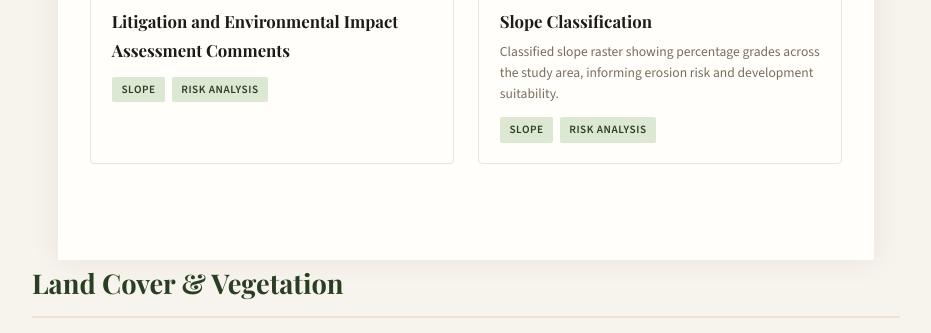
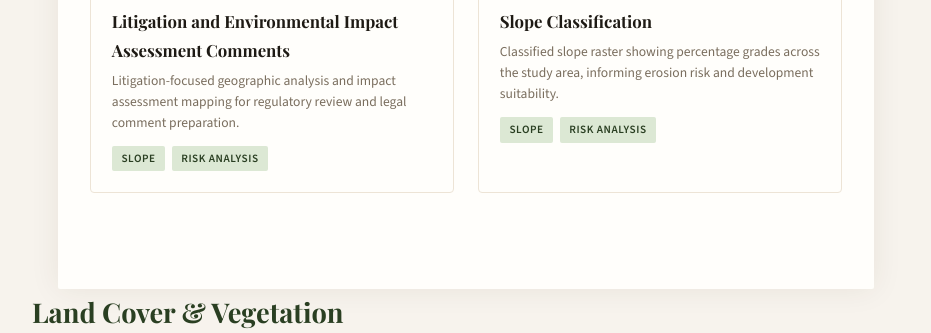
Before and after one commit to spauls99/SierackiConsulting, a plain HTML site: page maps.html in a window 1280 px wide. Shown: the part 1138-1471 px from the top of the page, without its empty margins (174-1105 px from the left). Drawn offline with nearby package versions, Linux system fonts and the light colour scheme.

Commit message:
Update maps.html
yes

```diff
--- a/maps.html
+++ b/maps.html
@@ -40,7 +40,7 @@
         <p class="category-desc">Proven litigation-quality maps and environmental impact assessments and risk analysis.</p>
         <div class="maps-grid">
         <div class="map-item">
-
+          <a href="maps/Litigation-Large.html" class="map-link" title="View larger map">
             <div class="map-img-wrap">
               <img src="images/Litigation-thumb.png" alt="Litigation Maps">
               <div class="map-overlay"><span>View Larger &#8599;</span></div>
@@ -48,7 +48,7 @@
           </a>
           <div class="map-caption">
             <h4>Litigation and Environmental Impact Assessment Comments</h4>
-              <p>
+            <p>Litigation-focused geographic analysis and impact assessment mapping for regulatory review and legal comment preparation.</p>
             <div class="map-meta"><span class="tag">Slope</span><span class="tag">Risk Analysis</span></div>
           </div>
         </div>
```
Lines whose indentation alone changed are shown as unchanged.
